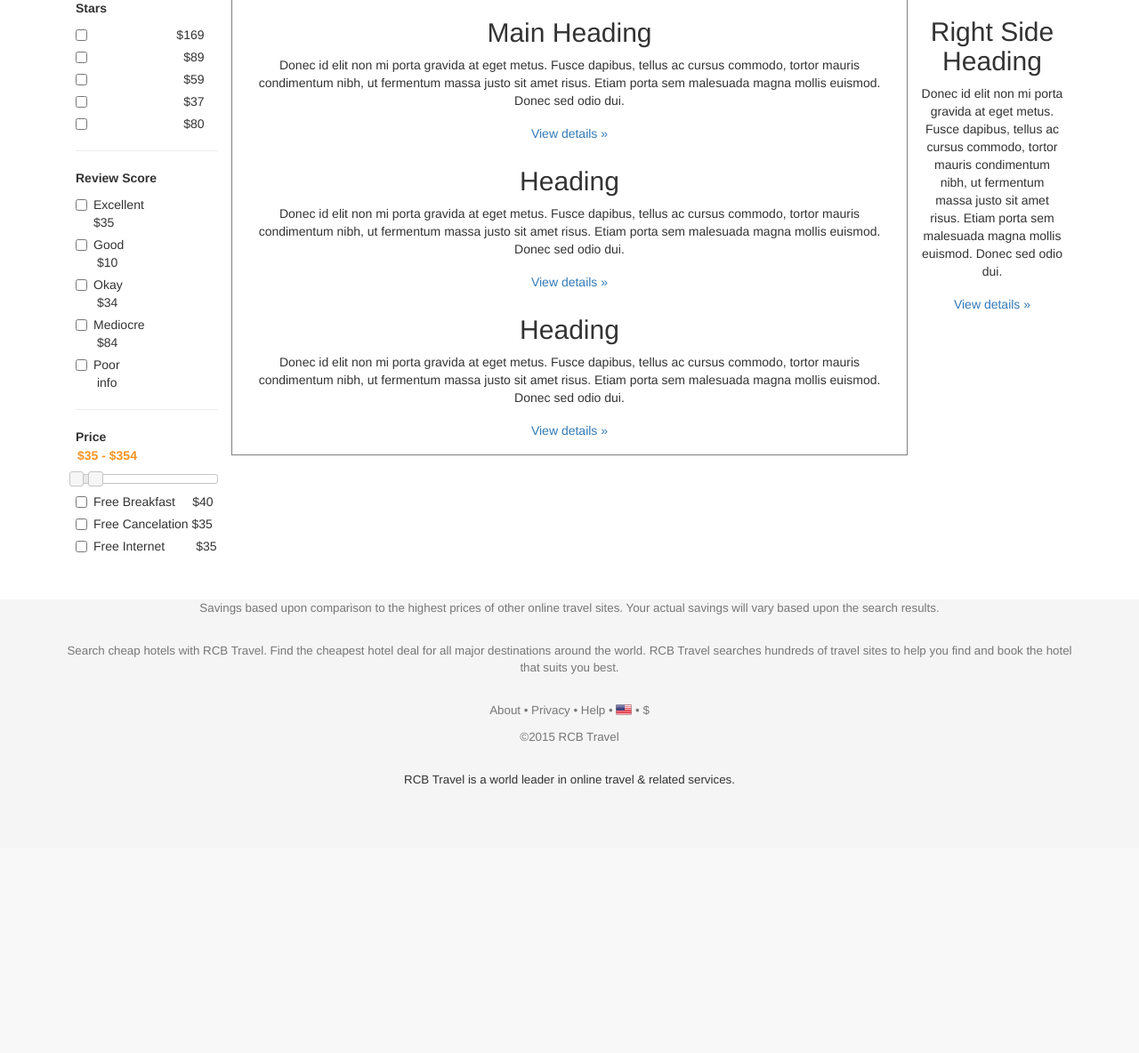
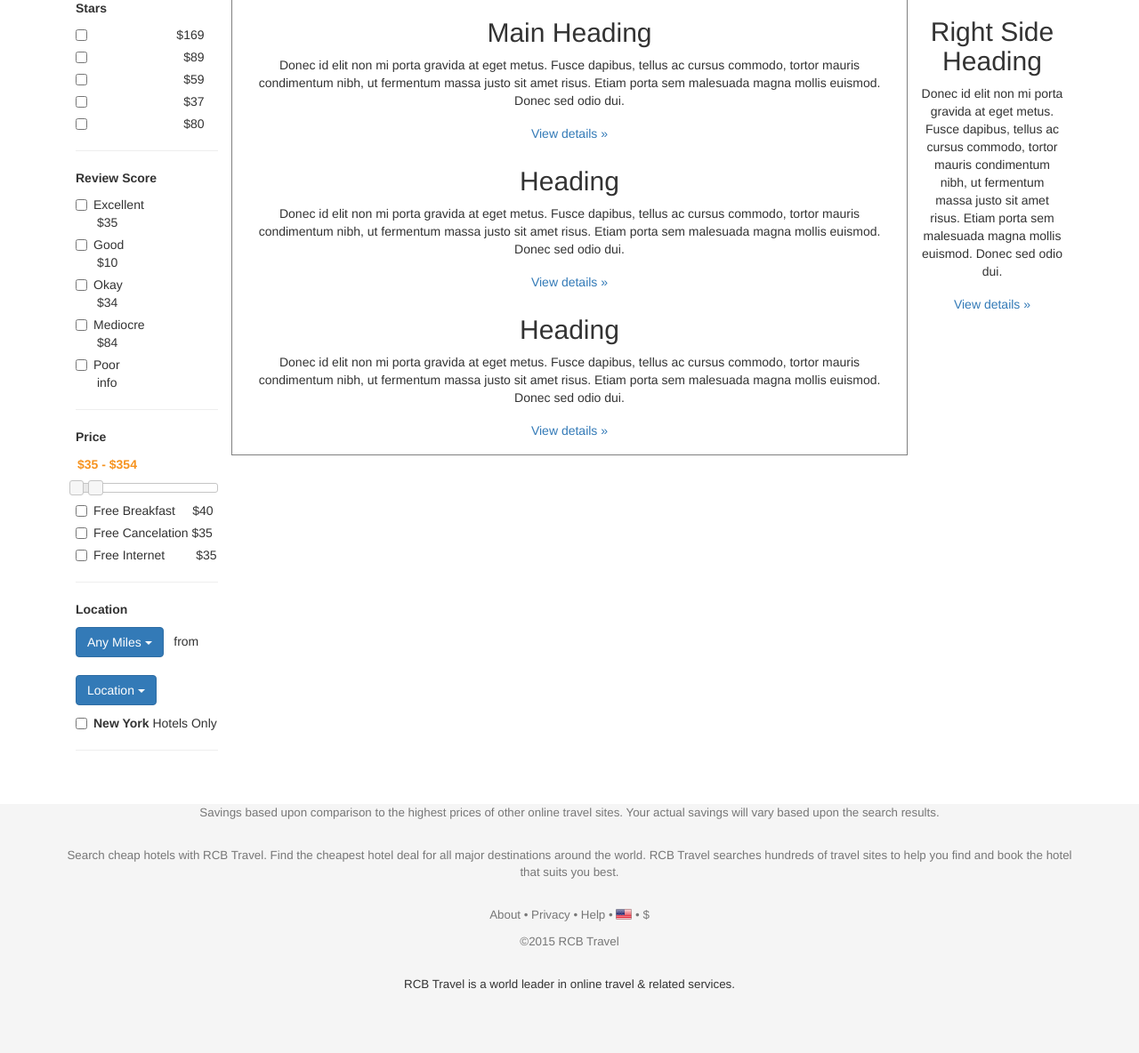
Before and after one commit to Shreyp/hw-hotels, a PHP site: page /comparison.html in a window 1280 px wide. Shown: the part 91-1275 px from the top of the page at 89% size. Before the commit the page ends 973 px from the top, so only its background shows below. Run offline with PHP 8.4, Linux system fonts and the light colour scheme; some libraries are stand-ins or nearby versions; some web fonts are replaced.

Commit message:
added a section to select the distance from location

```diff
--- a/comparison.html
+++ b/comparison.html
@@ -94,7 +94,7 @@
             </p>
             <div class="checkbox">
               <label>
-                <input type="checkbox" value=""> Excellent &nbsp; &nbsp; &nbsp; &nbsp; &nbsp; &nbsp; &nbsp; &nbsp; $35</label>
+                <input type="checkbox" value=""> Excellent &nbsp; &nbsp; &nbsp; &nbsp; &nbsp; &nbsp; &nbsp; &nbsp; &nbsp;$35</label>
             </div>
             <div class="checkbox">
               <label>
@@ -116,9 +116,10 @@
           <hr />
           <p>
             <div class="leftSideBar">
-              <strong>
+             <p> <strong>
           Price
         </strong>
+              </p>
               <p>
                 <input type="text" id="amount" readonly style="border:0; color:#f6931f; font-weight:bold;">
               </p>
@@ -141,6 +142,46 @@
                 Free Internet &nbsp; &nbsp; &nbsp; &nbsp; $35
                 </label>
             </div>
+            <hr />
+            </div>
+            <div class="leftSideBar">
+            <p><strong>
+              Location
+            </strong></p>
+
+            <div class="dropdown">
+  <button class="btn btn-primary dropdown-toggle" type="button" data-toggle="dropdown">Any Miles
+  <span class="caret"></span></button>
+  <ul class="dropdown-menu">
+    <li><a href="#">5</a></li>
+    <li><a href="#">10</a></li>
+    <li><a href="#">15</a></li>
+    <li><a href="#">20</a></li>
+    <li><a href="#">25</a></li>
+    <li><a href="#">30</a></li>
+  </ul>
+  &nbsp; from
+</div>
+<br />
+  <div class="dropdown">
+  <button class="btn btn-primary dropdown-toggle" type="button" data-toggle="dropdown">Location
+  <span class="caret"></span></button>
+  <ul class="dropdown-menu">
+    <li><a href="#">5</a></li>
+    <li><a href="#">10</a></li>
+    <li><a href="#">15</a></li>
+    <li><a href="#">20</a></li>
+    <li><a href="#">25</a></li>
+    <li><a href="#">30</a></li>
+  </ul>
+</div>
+<div class="checkbox">
+              <label>
+                <input type="checkbox" value="">
+                <strong>New York</strong> Hotels Only
+                </label>
+            </div>
+            <hr />
             </div>
         </div>
         <div class="col-md-8" id="mainContent">
```
Also changed, not shown: css/hotels.css (line endings or trailing spaces).
